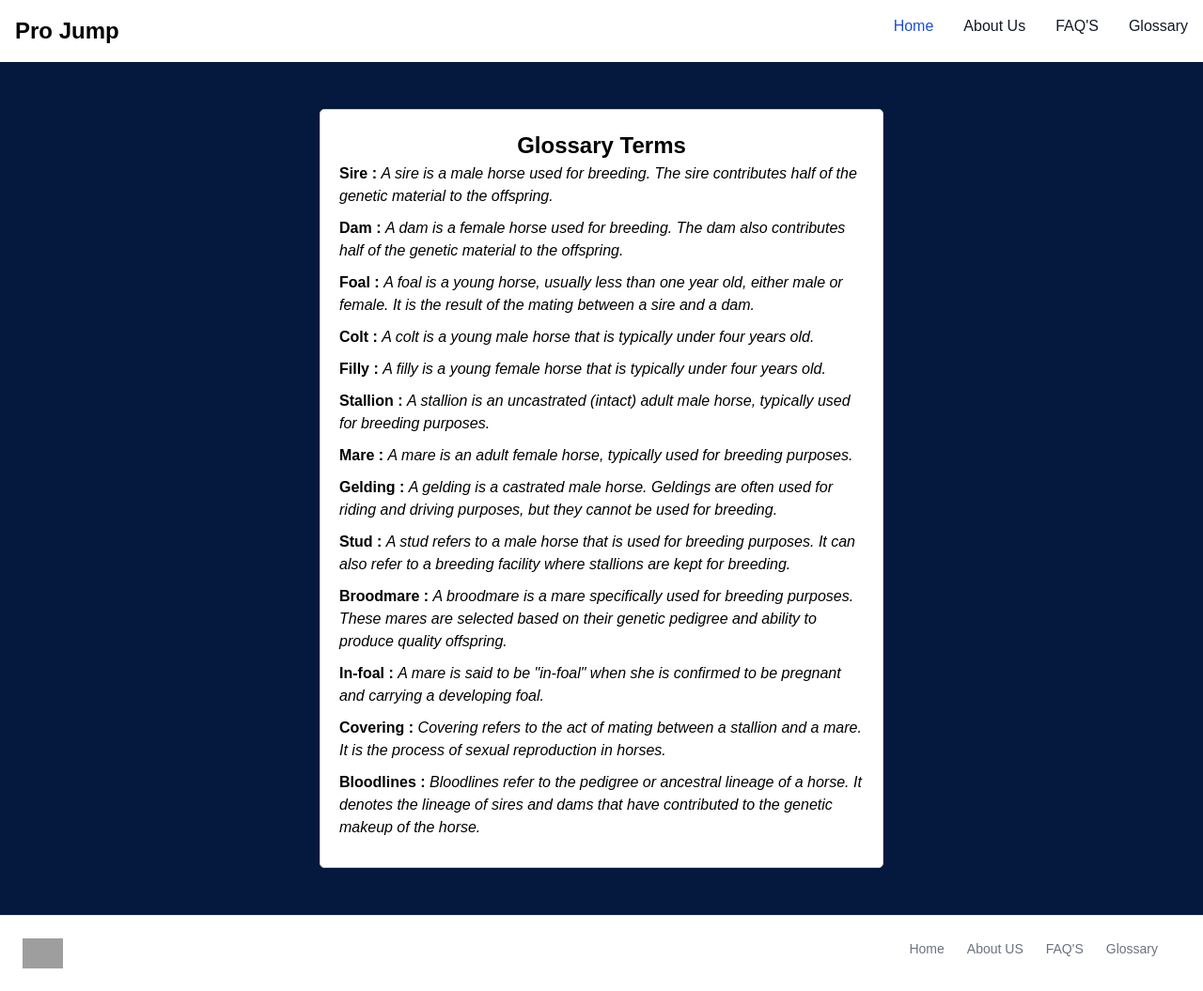
After one commit to jkp007/Horse-Breeding-App, a Django app: page /glossary in a window 1280 px wide. The commit adds this page. Shown: the whole page at 94% size. Run offline with Django 4.2, Linux system fonts and the light colour scheme; grey boxes are pictures that could not be loaded.

Commit message:
Add files via upload

```diff
--- /dev/null
+++ b/First Project - v2/playground/static/css/glossary.css
@@ -0,0 +1,35 @@
+body {
+    font-family: Arial, sans-serif;
+    background-color: rgb(5,25,62);
+}
+
+.box {
+    max-width: 600px;
+    margin: 50px auto;
+    padding: 20px;
+    background-color: #fff;
+    border: 1px solid #ccc;
+    border-radius: 5px;
+}
+
+h1 {
+    font-size: 24px;
+    font-weight: bold;
+}
+
+ul {
+    list-style-type: none;
+    padding: 0;
+}
+
+li {
+    margin-bottom: 10px;
+}
+
+strong {
+    font-weight: bold;
+}
+
+i {
+    font-style: italic;
+}
--- a/First Project - v2/playground/static/css/predictByName.css
+++ b/First Project - v2/playground/static/css/predictByName.css
@@ -56,7 +56,6 @@
     width: 90%;
     height: 10px;
     display: none;
-    padding-top: 10px;
 }
 .error{
     display: none;
@@ -76,5 +75,4 @@
 .resultshow{
     font-size: medium;
     color : rgb(31, 96, 31);
-    margin-bottom: 10px;
 }
--- a/First Project - v2/playground/templates/footer.html
+++ b/First Project - v2/playground/templates/footer.html
@@ -11,5 +11,8 @@
         <li>
             <a href="faq" class="mr-4 hover:underline md:mr-6">FAQ'S</a>
         </li>
+        <li>
+            <a href="glossary" class="mr-4 hover:underline md:mr-6">Glossary</a>
+        </li>
     </ul>
 </footer>
--- /dev/null
+++ b/First Project - v2/playground/templates/glossary.html
@@ -0,0 +1,37 @@
+{% load static %}
+<!DOCTYPE html>
+<html lang="en">
+  <head>
+    <meta charset="UTF-8" />
+    <meta name="viewport" content="width=device-width, initial-scale=1.0" />
+    <link
+      href="https://unpkg.com/tailwindcss@^2/dist/tailwind.min.css"
+      rel="stylesheet"
+    />
+    <link rel="stylesheet" type="text/css" href="{% static 'css/glossary.css' %}" />
+  </head>
+  <body>
+    {% include 'navbar.html'%}
+    <div class="container">
+        <div class="box">
+            <h1 style="text-align: center;">Glossary Terms</h1>
+            <ul>
+                <li><strong>Sire :</strong> <i>A sire is a male horse used for breeding. The sire contributes half of the genetic material to the offspring.</i></li>
+                <li><strong>Dam :</strong> <i>A dam is a female horse used for breeding. The dam also contributes half of the genetic material to the offspring.</i></li>
+                <li><strong>Foal :</strong> <i>A foal is a young horse, usually less than one year old, either male or female. It is the result of the mating between a sire and a dam.</i></li>
+                <li><strong>Colt :</strong> <i>A colt is a young male horse that is typically under four years old.</i></li>
+                <li><strong>Filly :</strong> <i>A filly is a young female horse that is typically under four years old.</i></li>
+                <li><strong>Stallion :</strong> <i>A stallion is an uncastrated (intact) adult male horse, typically used for breeding purposes.</i></li>
+                <li><strong>Mare :</strong> <i>A mare is an adult female horse, typically used for breeding purposes.</i></li>
+                <li><strong>Gelding :</strong> <i>A gelding is a castrated male horse. Geldings are often used for riding and driving purposes, but they cannot be used for breeding.</i></li>
+                <li><strong>Stud :</strong> <i>A stud refers to a male horse that is used for breeding purposes. It can also refer to a breeding facility where stallions are kept for breeding.</i></li>
+                <li><strong>Broodmare :</strong> <i>A broodmare is a mare specifically used for breeding purposes. These mares are selected based on their genetic pedigree and ability to produce quality offspring.</i></li>
+                <li><strong>In-foal :</strong> <i>A mare is said to be "in-foal" when she is confirmed to be pregnant and carrying a developing foal.</i></li>
+                <li><strong>Covering :</strong> <i>Covering refers to the act of mating between a stallion and a mare. It is the process of sexual reproduction in horses.</i></li>
+                <li><strong>Bloodlines :</strong> <i>Bloodlines refer to the pedigree or ancestral lineage of a horse. It denotes the lineage of sires and dams that have contributed to the genetic makeup of the horse.</i></li>
+            </ul>
+        </div>
+    </div>
+    {%include 'footer.html'%}
+  </body>
+</html>
--- a/First Project - v2/playground/templates/navbar.html
+++ b/First Project - v2/playground/templates/navbar.html
@@ -22,6 +22,9 @@
           <li>
             <a href="faq" class="block py-2 pl-3 pr-4 text-gray-900 rounded hover:bg-gray-100 md:hover:bg-transparent md:border-0 md:hover:text-blue-700 md:p-0 dark:text-white md:dark:hover:text-blue-500 dark:hover:bg-gray-700 dark:hover:text-white md:dark:hover:bg-transparent">FAQ'S</a>
           </li>
+          <li>
+            <a href="glossary" class="block py-2 pl-3 pr-4 text-gray-900 rounded hover:bg-gray-100 md:hover:bg-transparent md:border-0 md:hover:text-blue-700 md:p-0 dark:text-white md:dark:hover:text-blue-500 dark:hover:bg-gray-700 dark:hover:text-white md:dark:hover:bg-transparent">Glossary</a>
+          </li>
         </ul>
       </div>
     </div>
--- a/First Project - v2/playground/urls.py
+++ b/First Project - v2/playground/urls.py
@@ -7,5 +7,6 @@ urlpatterns = [
     path('predictbyname', views.predictByName),
     path('predictbyheight', views.predictByHeight),
     path('aboutus', views.aboutUs),
-    path('faq', views.faq)
+    path('faq', views.faq),
+    path('glossary', views.glossary)
 ]
--- a/First Project - v2/playground/views.py
+++ b/First Project - v2/playground/views.py
@@ -17,3 +17,6 @@ def aboutUs(request):
 
 def faq(request):
     return render(request, 'faq.html')
+
+def glossary(request):
+    return render(request, 'glossary.html')
```
Also changed, not shown: First Project - v2/playground/templates/faq.html (+0 -11 lines), First Project - v2/playground/templates/predictByName.html (+22 -19 lines).
